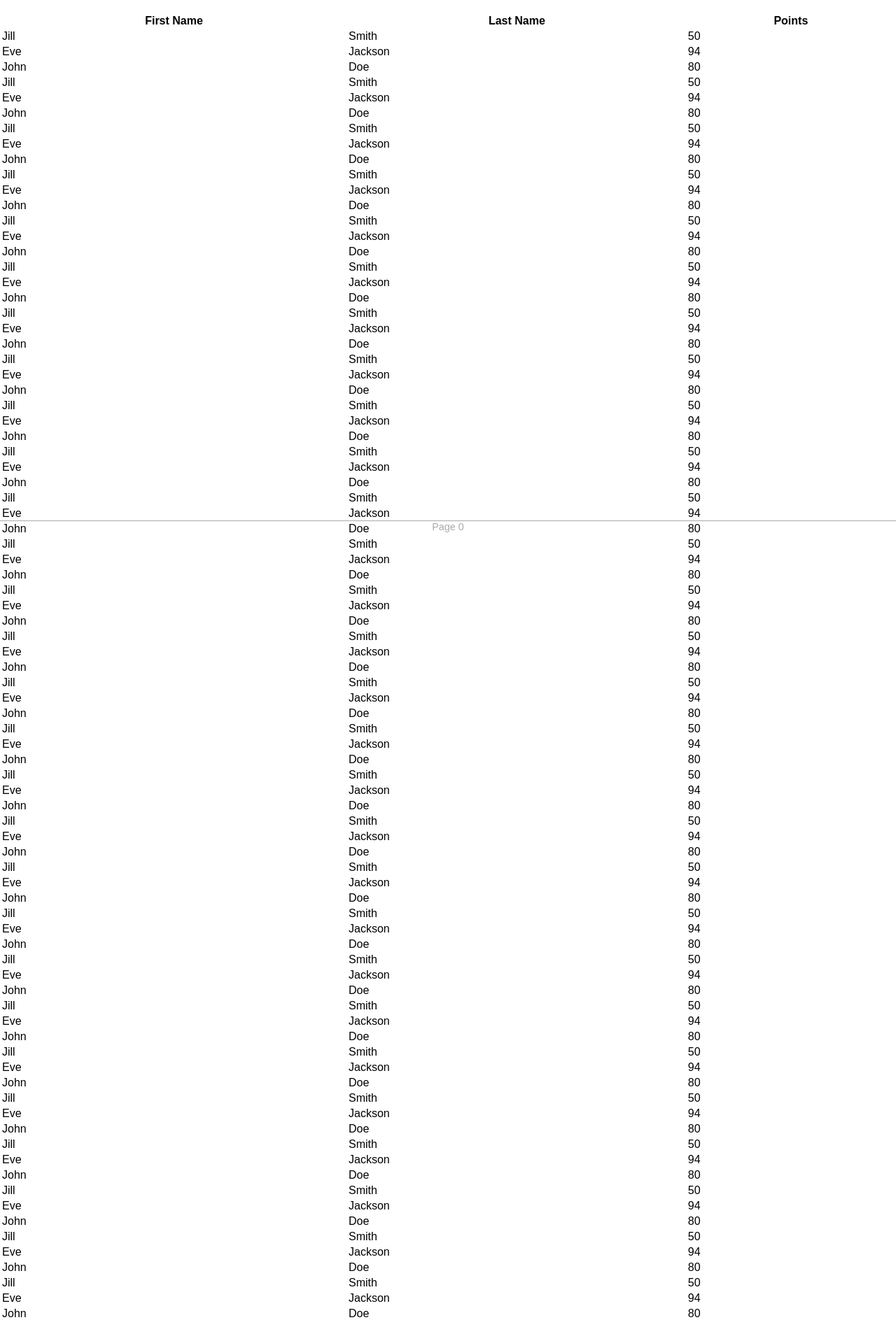
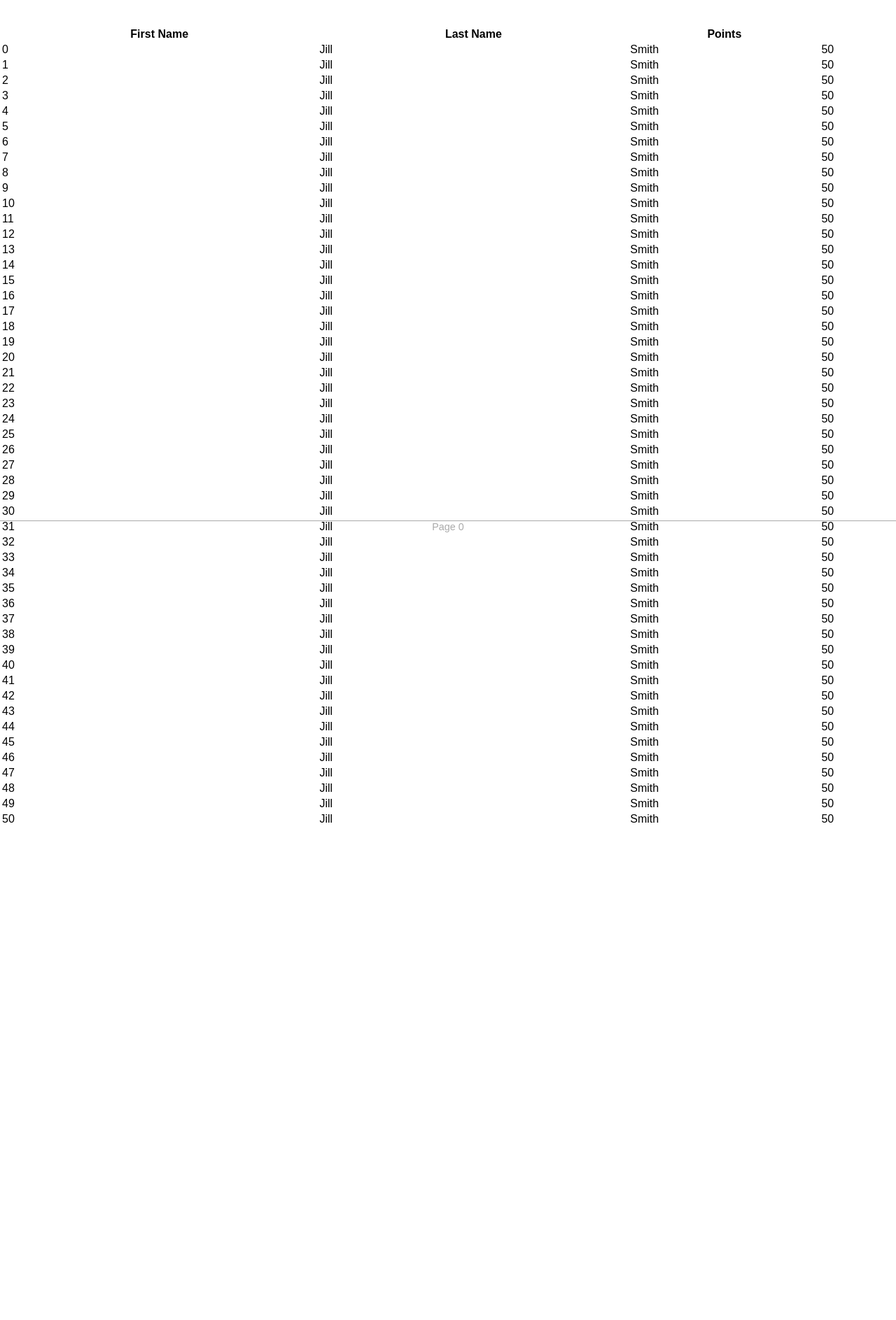
Before and after one commit to GopyShankar/CodeIgniter-3.0.6, a CodeIgniter app: page /spine/appCtr/printTemplate in a window 1280 px wide. Shown: the part 39-1926 px from the top of the page at 70% size. After the commit the page ends 1215 px from the top, so only its background shows below. Run offline with CodeIgniter, Linux system fonts and the light colour scheme.

Commit message:
Print updated

```diff
--- a/application/views/printTemplate.php
+++ b/application/views/printTemplate.php
@@ -18,6 +18,7 @@
                 right: 0;
                 color: #aaa;
                 font-size: 0.9em;
+                /*background-color: white;*/
             }
             #header {
                 top: 0;
@@ -41,20 +42,24 @@
                 content: "Page " counter(page);
             }
             .content-table{
-                margin-top: 1.5cm;
+                padding-top: 1.5cm;
+                padding-bottom: 1.5cm;
             }
+            /*.breaking {*/
+            /*    page-break-after: always;*/
+            /*}*/
             /*hr {
                 page-break-after: always;
                 border: 0;
             }*/
-            @media print {
+          /*  @media print {
                 #footer {
                     page-break-after: always;
                 }
                 tr{
                     page-break-inside: avoid;
                 }
-            }
+            }*/
        </style>
     </head>
     <body>
@@ -79,23 +84,14 @@
               <th>Points</th>
             </tr>
         </thead>
-            <?php for($i=0; $i<=100; $i++){?>
+            <?php $count=0; for($i=0; $i<=50; $i++){?>
             <tr>
-              <td>Jill</td>
-              <td>Smith</td>
-              <td>50</td>
+                <td><?php echo $count; ?></td>
+                <td>Jill</td>
+                <td>Smith</td>
+                <td>50</td>
             </tr>
-            <tr>
-              <td>Eve</td>
-              <td>Jackson</td>
-              <td>94</td>
-            </tr>
-            <tr>
-              <td>John</td>
-              <td>Doe</td>
-              <td>80</td>
-            </tr>
-            <?php } ?>
+            <?php $count++;} ?>
         </table>
     </body>
  </html>
```
